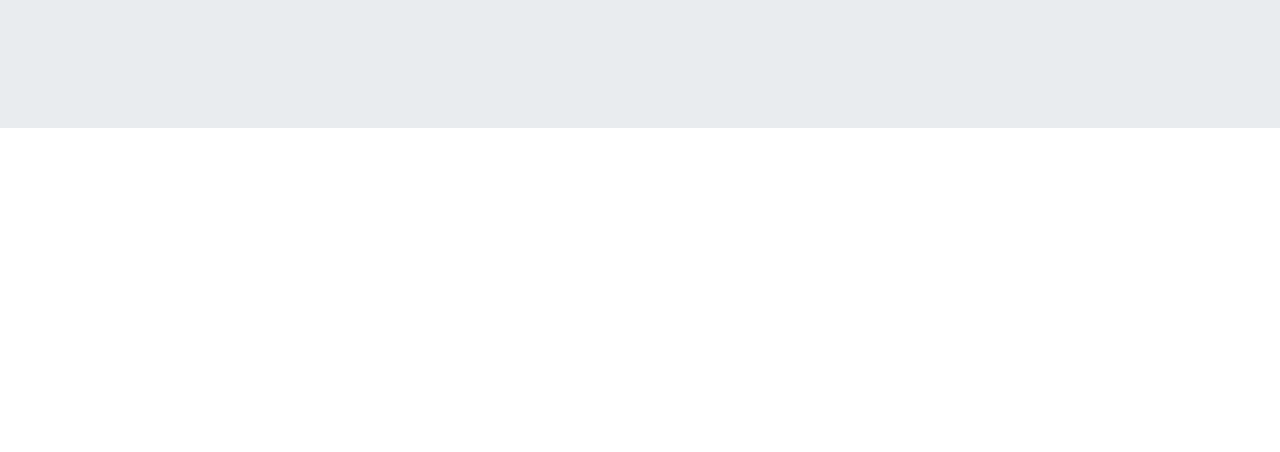
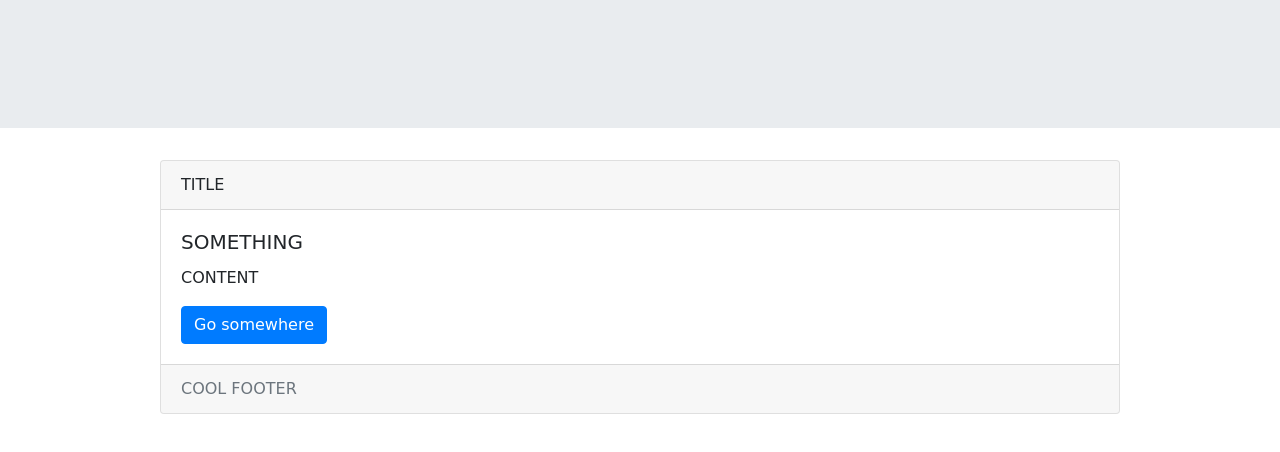
Before and after one commit to CHodges00/chodges00Page, a plain HTML site: page index.html in a window 1280 px wide. Drawn offline with nearby package versions, Linux system fonts and the light colour scheme; a web font is replaced by a local one.

Commit message:
Personal Page

```diff
--- a/index.html
+++ b/index.html
@@ -21,8 +21,20 @@
 </div>
 
 
-<!--TIME ROLL CONTENT INTO PAGE-->
-
+<!--SCROLL EVENT CONTENT INTO PAGE-->
+<div class="card card1">
+    <div class="card-header">
+        TITLE
+    </div>
+    <div class="card-body">
+        <h5 class="card-title">SOMETHING</h5>
+        <p class="card-text">CONTENT</p>
+        <a href="#" class="btn btn-primary">Go somewhere</a>
+    </div>
+    <div class="card-footer text-muted">
+        COOL FOOTER
+    </div>
+</div>
 
 
 
--- a/main.css
+++ b/main.css
@@ -3,3 +3,8 @@ body {
     padding: 0;
     font-family: 'Hi Melody', cursive;
 }
+
+.card1 {
+    width: 75%;
+    margin: auto;
+}
```
